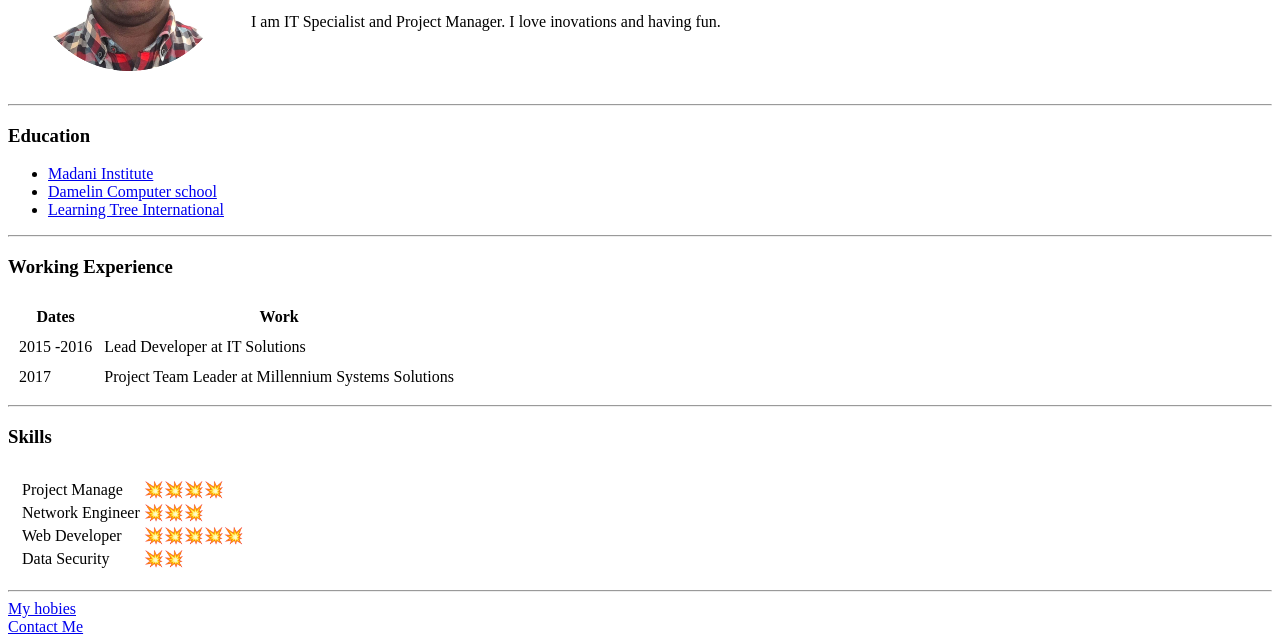
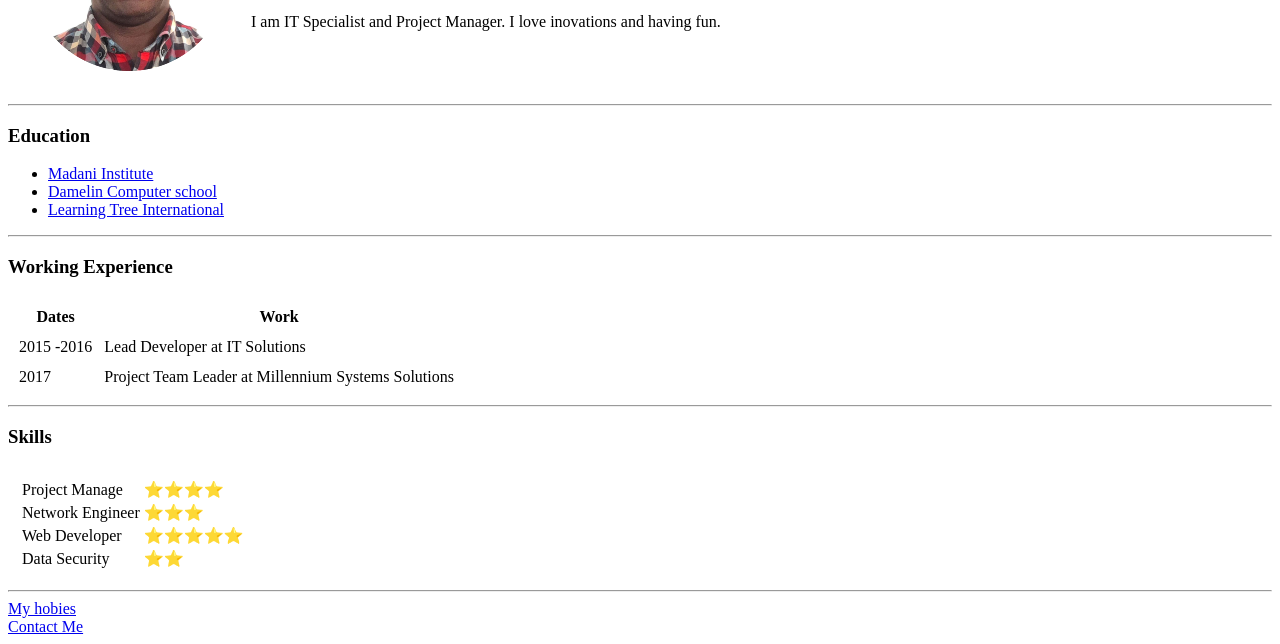
Before and after one commit to jkasigara/cv, a plain HTML site: page index.html in a window 1280 px wide. Shown: the part 158-802 px from the top of the page. Drawn offline with Linux system fonts and the light colour scheme.

Commit message:
Update index.html
Change star imoji

```diff
--- a/index.html
+++ b/index.html
@@ -52,19 +52,19 @@
         <table>
           <tr>
             <td>Project Manage</td>
-            <td>💥💥💥💥</td>
+            <td>⭐⭐⭐⭐</td>
           </tr>
           <tr>
             <td>Network Engineer</td>
-            <td>💥💥💥</td>
+            <td>⭐⭐⭐</td>
           </tr>
           <tr>
             <td>Web Developer</td>
-            <td>💥💥💥💥💥</td>
+            <td>⭐⭐⭐⭐⭐</td>
           </tr>
           <tr>
             <td>Data Security</td>
-            <td>💥💥</td>
+            <td>⭐⭐</td>
           </tr>
 
         </table>
```
